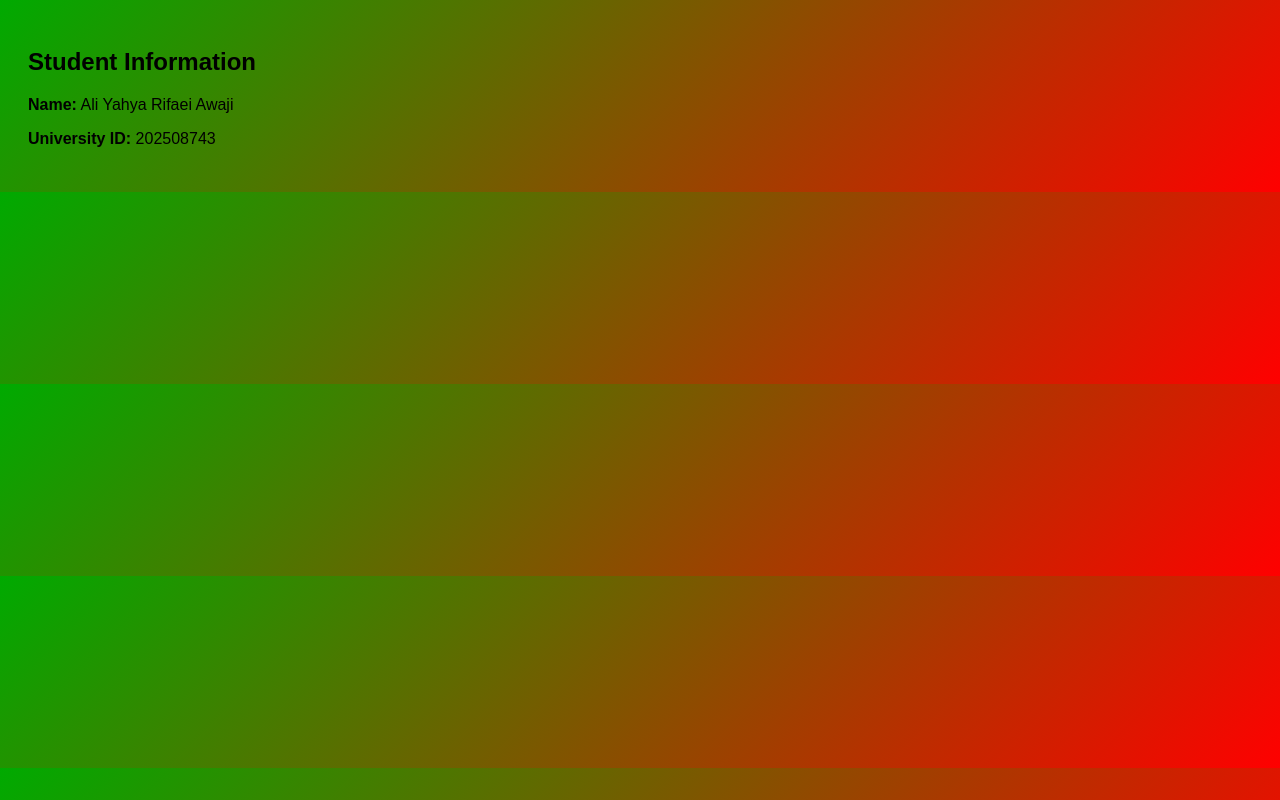
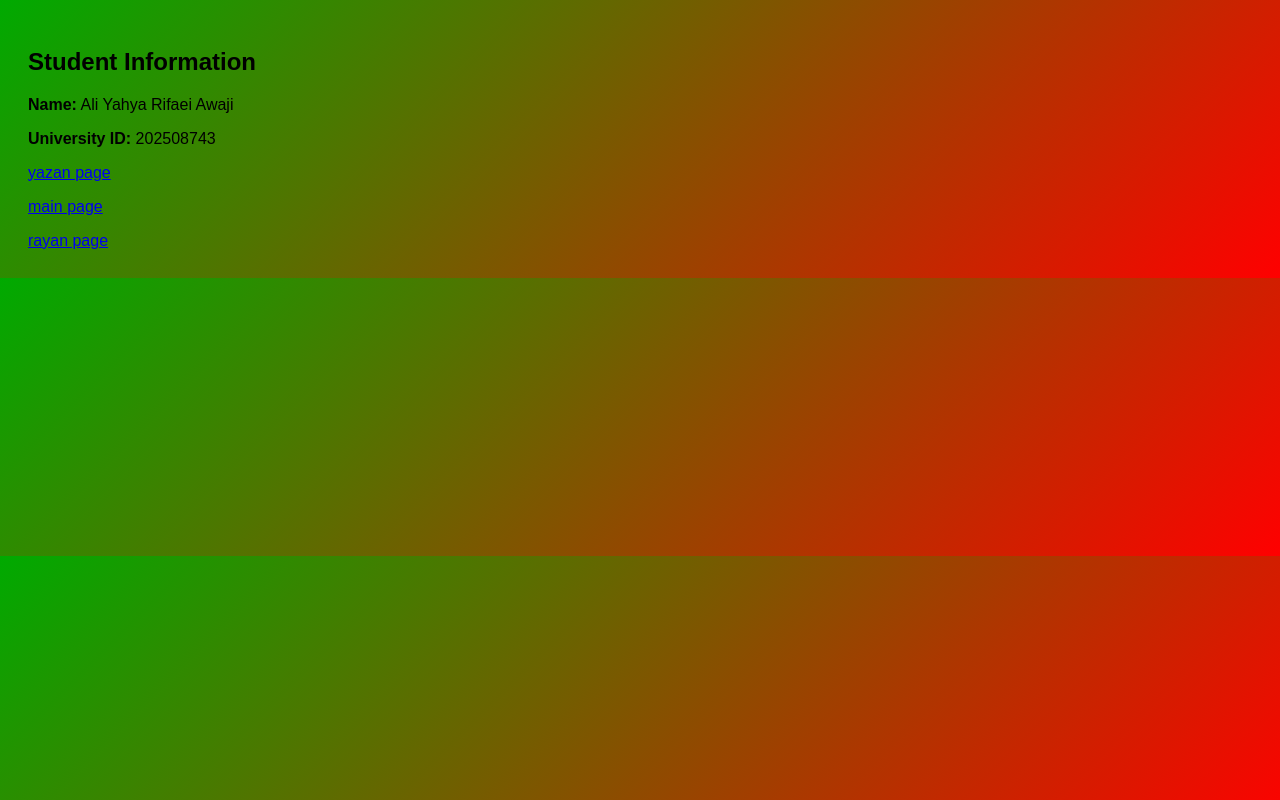
Before and after one commit to yazanmansour12/39am-4, a plain HTML site: page index.html in a window 1280 px wide. Drawn offline with Linux system fonts and the light colour scheme.

Commit message:
Update index.html

```diff
--- a/index.html
+++ b/index.html
@@ -18,6 +18,19 @@
 
     <p><strong>Name:</strong> Ali Yahya Rifaei Awaji</p>
     <p><strong>University ID:</strong> 202508743</p>
+<a href="https://yazanmansour12.github.io/Group-8/" class="link-button" target="_blank">
+            yazan page
+
+    </a>
+
+
+       <p></p> <a href="https://yazanmansour12.github.io/39am/" class="link-button" target="_blank">
+
+        main page
+           <p></p> <a href="https://yazanmansour12.github.io/ryan/" class="link-button" target="_blank">
+
+     rayan  page
 
 </body>
+
 </html>
```
